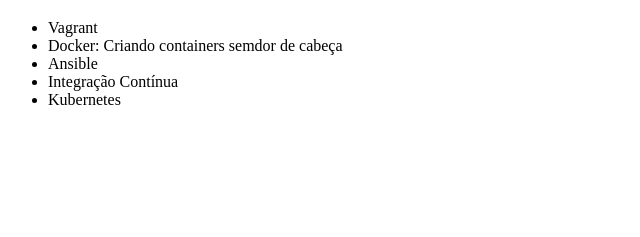
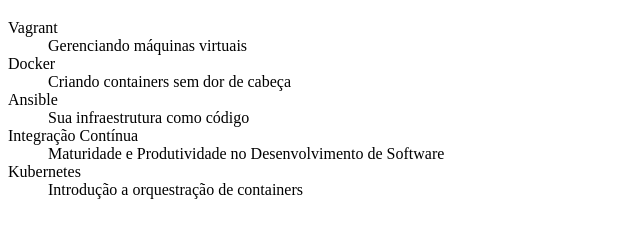
Before and after one commit to sonic5891/git-e-github, a plain HTML site: page index.html in a window 1280 px wide. Shown: the part 61-298 px from the top of the page, without its empty margins (0-640 px from the left). Drawn offline with Linux system fonts and the light colour scheme.

Commit message:
Trocando UL por DL e separando os títulos

```diff
--- a/index.html
+++ b/index.html
@@ -7,12 +7,21 @@
 <body>
     <h1>Cursos deDevOps</h1>
 
-    <ul>
-        <li>Vagrant</li>
-        <li>Docker: Criando containers semdor de cabeça</li>
-        <li>Ansible</li>
-        <li>Integração Contínua</li>
-        <li>Kubernetes</li>
-    </ul>
+    <dl>
+        <dt>Vagrant</dt>
+        <dd>Gerenciando máquinas virtuais</dd>
+
+        <dt>Docker</dt>
+        <dd>Criando containers sem dor de cabeça</dd>
+
+        <dt>Ansible</dt>
+        <dd>Sua infraestrutura como código</dd>
+
+        <dt>Integração Contínua</dt>
+        <dd>Maturidade e Produtividade no Desenvolvimento de Software</dd>
+
+        <dt>Kubernetes</dt>
+        <dd>Introdução a orquestração de containers</dd>
+    </dl>
 </body>
 </html>
```
